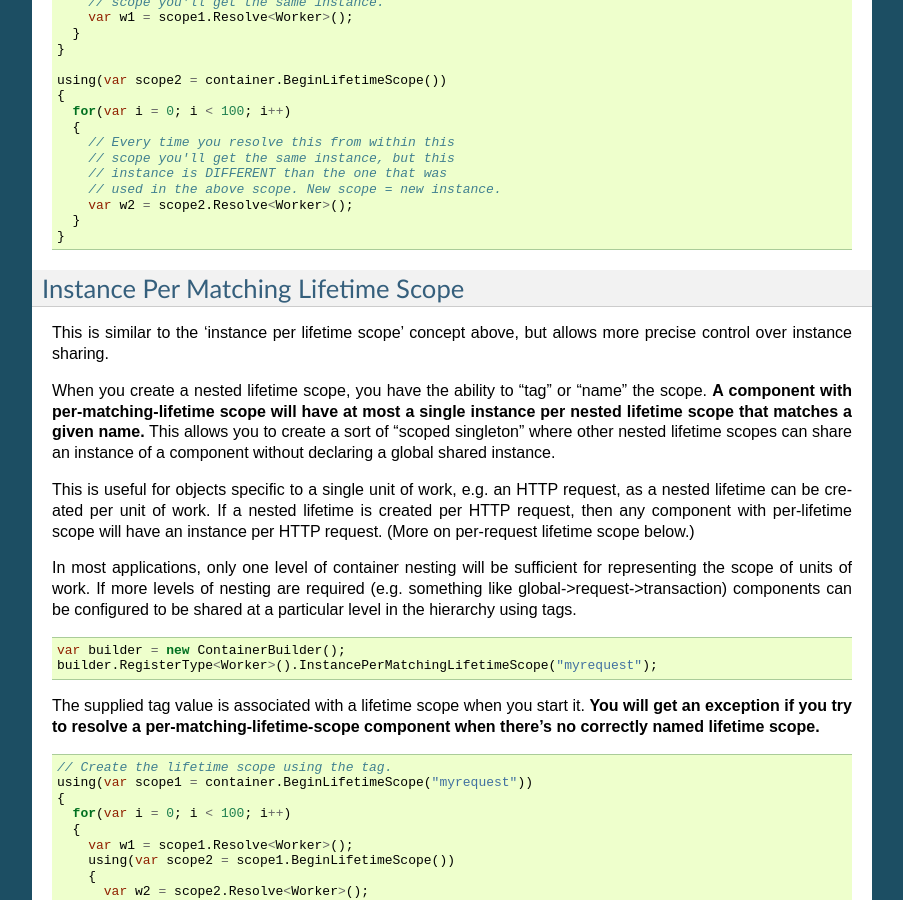
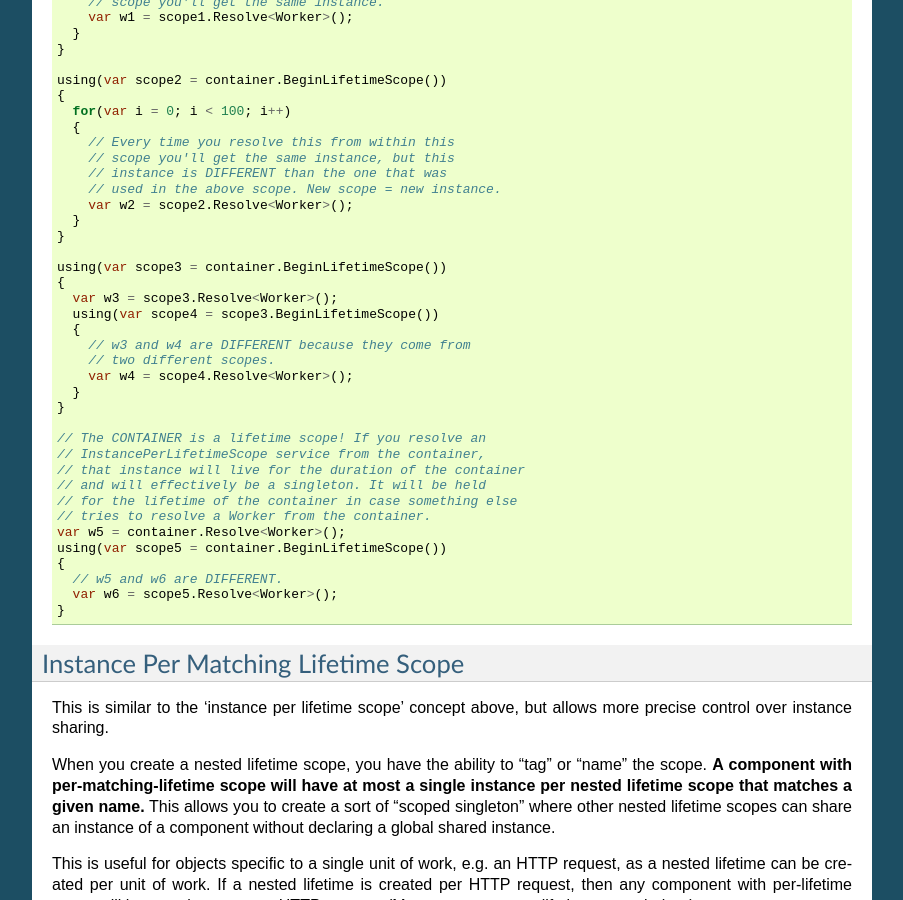
Before and after one commit to autofac/Documentation, a Sphinx documentation site: the page built from docs/lifetime/instance-scope.rst, in a window 1280 px wide and 900 px high, scrolled down 2075 px. Shown: the whole window, without its empty margins (198-1101 px from the left). Built offline with Sphinx 7.4.7, drawn with Linux system fonts in a browser that asks for light colours.

Commit message:
Fix #88: More examples of InstancePerLifetimeScope.

```diff
--- a/docs/lifetime/instance-scope.rst
+++ b/docs/lifetime/instance-scope.rst
@@ -122,6 +122,30 @@ When you resolve the instance per lifetime scope component, you get a single ins
         // used in the above scope. New scope = new instance.
         var w2 = scope2.Resolve<Worker>();
       }
+    }
+
+    using(var scope3 = container.BeginLifetimeScope())
+    {
+      var w3 = scope3.Resolve<Worker>();
+      using(var scope4 = scope3.BeginLifetimeScope())
+      {
+        // w3 and w4 are DIFFERENT because they come from
+        // two different scopes.
+        var w4 = scope4.Resolve<Worker>();
+      }
+    }
+
+    // The CONTAINER is a lifetime scope! If you resolve an
+    // InstancePerLifetimeScope service from the container,
+    // that instance will live for the duration of the container
+    // and will effectively be a singleton. It will be held
+    // for the lifetime of the container in case something else
+    // tries to resolve a Worker from the container.
+    var w5 = container.Resolve<Worker>();
+    using(var scope5 = container.BeginLifetimeScope())
+    {
+      // w5 and w6 are DIFFERENT.
+      var w6 = scope5.Resolve<Worker>();
     }
 
 .. _lifetime-instance-scope-per-matching-lifetime-scope:
```
